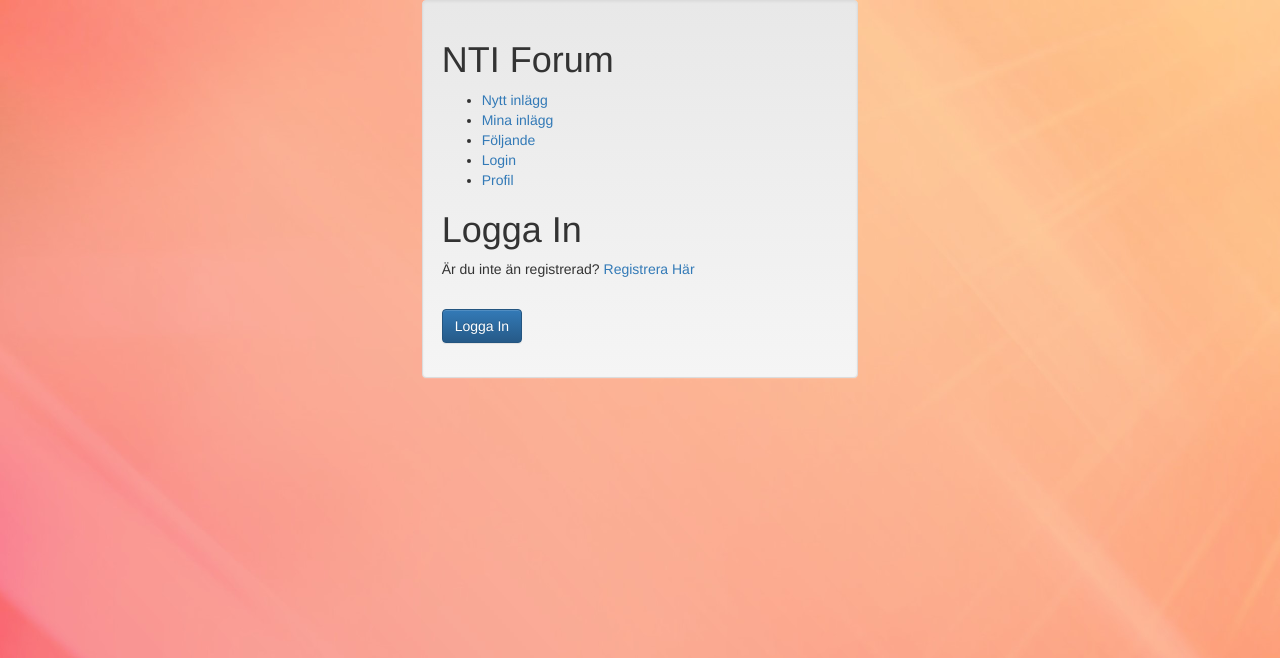
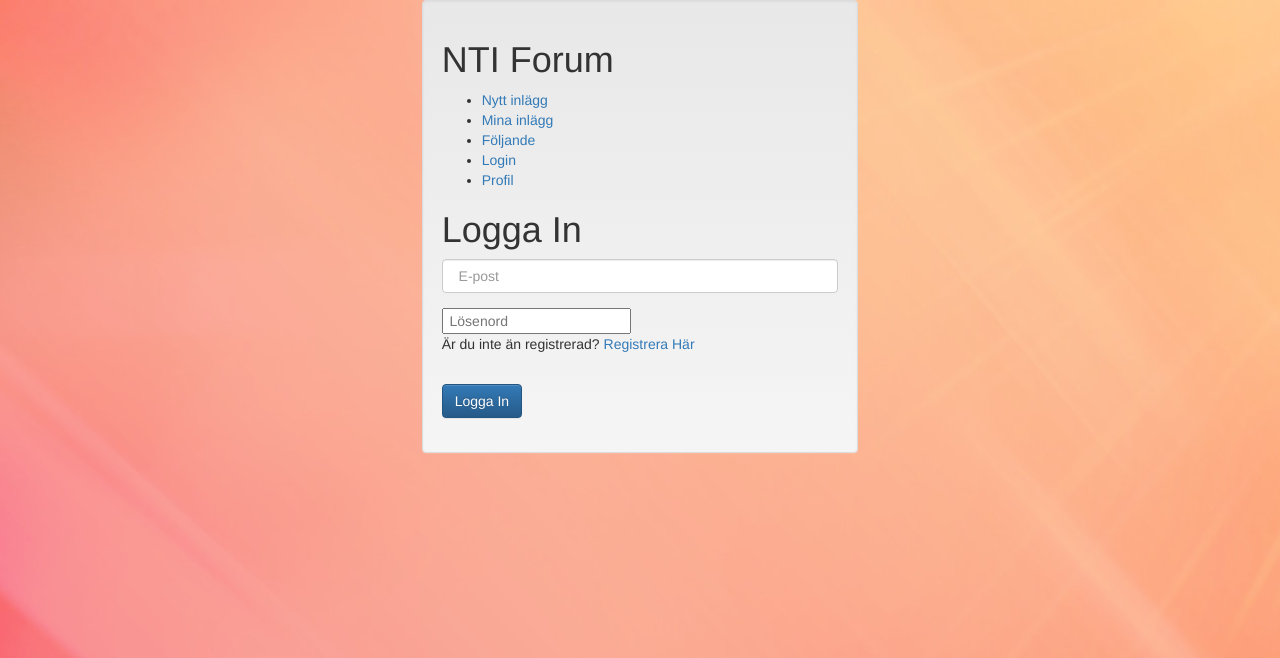
Before and after one commit to ntisod/forum-AdamTheBeast, a PHP site: page /login.php in a window 1280 px wide. Shown: the top 658 px of the page. Run offline with PHP 8.4, Linux system fonts and the light colour scheme; some libraries are stand-ins or nearby versions.

Commit message:
lagt till loginform.php

```diff
--- a/html/login.php
+++ b/html/login.php
@@ -120,7 +120,7 @@
 
         }else{
             //Man kommer till sidan för första gången. Visa tomt formulär.
-            //require '../templates/loginform.php';
+            require '../templates/loginform.php';
         }
 
 
@@ -174,29 +174,3 @@
 
 </body>
 </html>
-
-
-
-<div class="form">
-<h1>Logga In</h1>
-
-<!--form action="" method="post" name="login">
-<div class="form-group">
-<input type="text" name="username" placeholder=" E-post" required="">
-</div>
-<input type="password" name="password" placeholder=" Lösenord" required="">
-
-
-
-</form-->
-<p>Är du inte än registrerad?
-<a href="regeister.php">Registrera Här</a></p>
-
-
-<div class="form-group">
-	<br />
-	<input type="submit" name="signup" value="Logga In" class="btn btn-primary">
-    </div>
-
-</body>
-</head>
--- /dev/null
+++ b/templates/loginform.php
@@ -0,0 +1,20 @@
+<div class="form">
+<h1>Logga In</h1>
+
+<form action="<?php $_SERVER['PHP_SELF']?>" method="post" name="login">
+<div class="form-group">
+<input type="text" name="email" placeholder=" E-post" required="" value="<?php echo $email;?>" class="form-control">
+</div>
+<input type="password" name="pw" placeholder=" Lösenord" required="">
+
+
+
+</form>
+<p>Är du inte än registrerad?
+<a href="regeister.php">Registrera Här</a></p>
+
+
+<div class="form-group">
+	<br />
+	<input type="submit" name="signup" value="Logga In" class="btn btn-primary">
+    </div>
```
